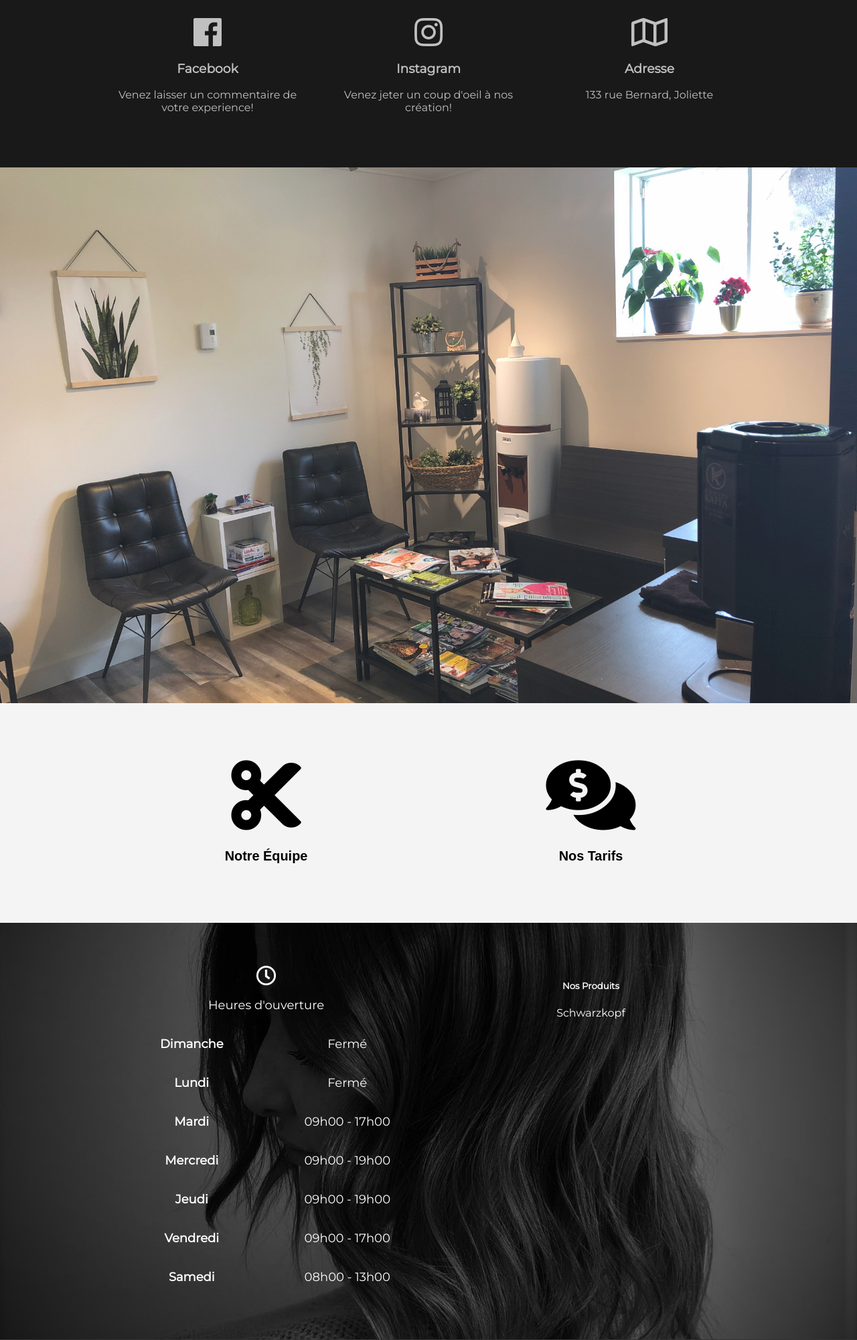
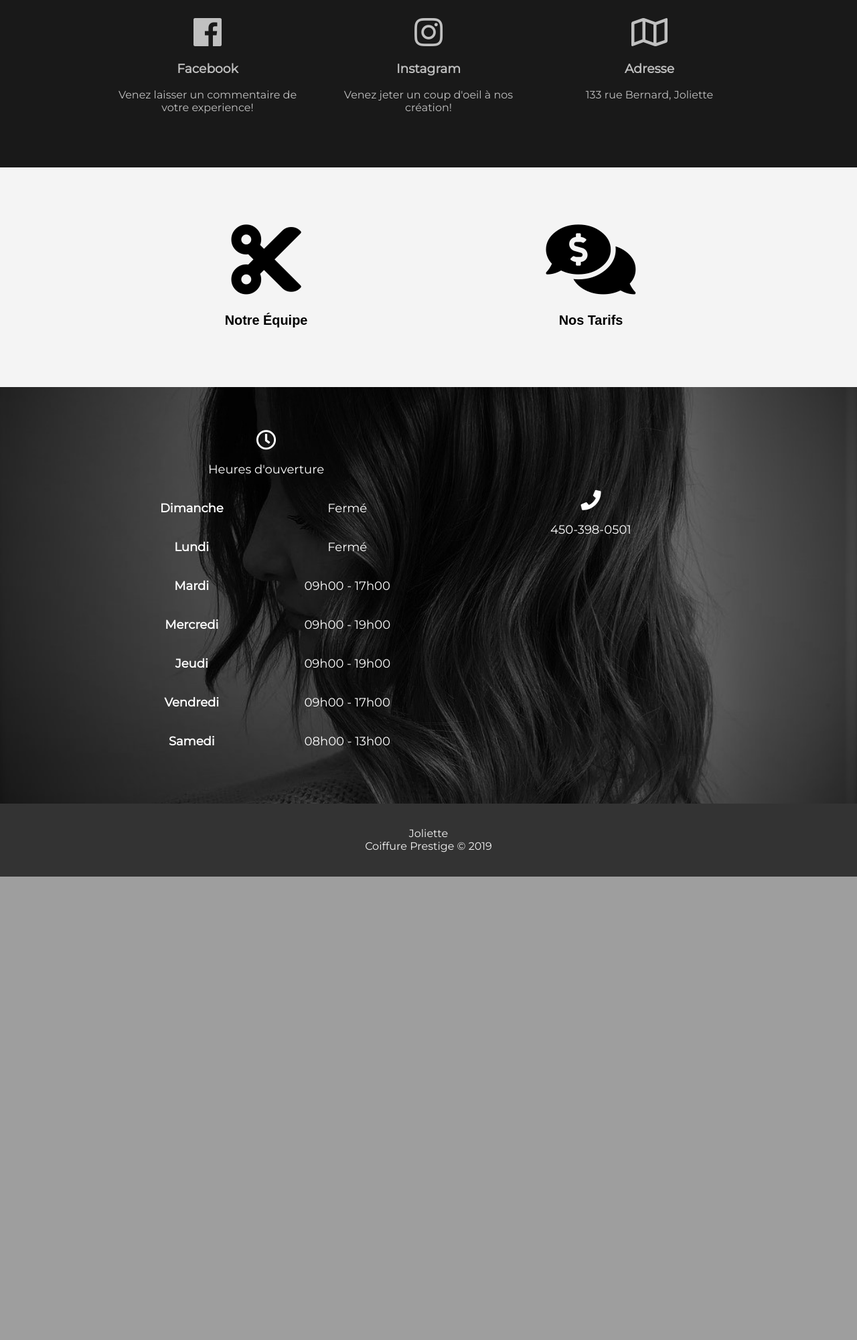
Before and after one commit to SebasMorneau/hairmariepierremorneau, a PHP site: page / in a window 1280 px wide. Shown: the part 840-2841 px from the top of the page at 67% size. After the commit the page ends 2149 px from the top, so only its background shows below. Run offline with PHP 8.4, Linux system fonts and the light colour scheme; some libraries are stand-ins or nearby versions.

Commit message:
small change

```diff
--- a/index.html
+++ b/index.html
@@ -49,24 +49,6 @@
     </div>
   </section>
 
-
-
-  <section class="cover-image bg-light">
-
-
-
-    <div class="image"></div>
-
-
-
-
-  </section>
-
-
-
-
-
-
   <!-- About -->
   <section class="about bg-light">
     <div class="container">
@@ -96,11 +78,11 @@
               <div class="card emp1"></div>
               <h3>MARIE-PIERRE MORNEAU</h3>
               <p>Professionnelle depuis 2012</p>
-              <!-- <ul>
-                  <li><i class="fab fa-facebook-f"></i></li>
-                  <li><i class="fab fa-instagram"></i></li>
-                  <li><i class="fas fa-phone"></i></li>
-                </ul> -->
+              <ul>
+
+                  <!-- <li onclick="window.location=''"><i class="fab fa-instagram"></i></li> -->
+
+                </ul>
             </div>
           </div>
 
@@ -110,7 +92,7 @@
             <div class="profile_card">
               <div class="card emp2"></div>
               <h3>MARIE-CLAUDE DAUPHIN</h3>
-              <p>Professionnelle depuis 2012</p>
+              <!-- <p>Professionnelle depuis 2012</p> -->
               <!-- <ul>
                   <li><i class="fab fa-facebook-f"></i></li>
                   <li><i class="fab fa-instagram"></i></li>
@@ -125,7 +107,7 @@
             <div class="profile_card">
               <div class="card emp3"></div>
               <h3>GABRIELLE POLIQUIN</h3>
-              <p>Professionnelle depuis 2012</p>
+              <!-- <p>Professionnelle depuis 2012</p> -->
               <!-- <ul>
                   <li><i class="fab fa-facebook-f"></i></li>
                   <li><i class="fab fa-instagram"></i></li>
@@ -258,11 +240,9 @@
 
       <!-- fin de la grille horaire -->
       <div class="contact">
-        <!-- <i class="fas fa-phone"></i>
-          <p>450-398-0501</p> -->
-        <h5>Nos Produits</h5>
-        <h7>Schwarzkopf</h7>
-        <h5></h5>
+        <i class="fas fa-phone"></i>
+          <p>450-398-0501</p>
+
       </div>
     </div>
 
--- a/main.css
+++ b/main.css
@@ -2,14 +2,14 @@ body {
   background: rgba(0, 0, 0, 0.9);
   margin: 0;
   color: #fff;
-  font-family: "Montserrat", sans-serif;
+  font-family: 'Montserrat', sans-serif;
 }
 
 .showcase::after {
-  content: "";
+  content: '';
   height: 100vh;
   width: 100%;
-  background-image: url("img/lightblonde.JPG");
+  background-image: url('img/lightblonde.jpg');
   background-size: cover;
   background-repeat: no-repeat;
   background-position: center;
@@ -55,8 +55,8 @@ body {
   padding: 4rem 1rem;
 }
 
-
-@media (max-width: 667px) {}
+@media (max-width: 667px) {
+}
 
 .grid-3 {
   display: grid;
@@ -94,23 +94,6 @@ body {
   color: #f4f4f4;
 }
 
-/* section des images de salon */
-
-
-.image {
-  background-image: url(img/salon1.jpeg);
-  width: 100%;
-  height: 800px;
-  opacity: 0.9;
-  position: relative;
-  background-position: center;
-  background-size: cover;
-  background-repeat: no-repeat;
-  background-attachment: fixed;
-
-}
-
-
 /* Section de selection */
 /* Style the tab content */
 .tabcontent {
@@ -141,7 +124,6 @@ button {
   border-bottom-style: solid;
   border-color: black;
 }
-
 .tablinks {
   margin-bottom: -50px;
 }
@@ -174,7 +156,7 @@ button {
 }
 
 .profile_card {
-  height: 450px;
+  height: 500px;
   width: 300px;
   background-color: #fff5ee;
   overflow: hidden;
@@ -224,7 +206,6 @@ button {
 }
 
 ul li {
-  padding-left: 10px;
   font-size: 18px;
   transition: 1s;
 }
@@ -239,9 +220,8 @@ h4 {
 }
 
 h4:after {
-  content: "\00a0\00a0\00a0\00a0\00a0
-\00a0\00a0\00a0\00a0\00a0\00a0\00a0\00a0\00a0\00a0\00a0 \00a0\00a0\00a0\00a0\00a0\00a0\00a0\00a0\00a0\00a0\00a0 \00a0\00a0\00a0\00a0\00a0\00a0\00a0\00a0\00a0";
-
+  content: '\00a0\00a0\00a0\00a0\00a0
+\00a0\00a0\00a0\00a0\00a0\00a0\00a0\00a0\00a0\00a0\00a0 \00a0\00a0\00a0\00a0\00a0\00a0\00a0\00a0\00a0\00a0\00a0 \00a0\00a0\00a0\00a0\00a0\00a0\00a0\00a0\00a0';
 }
 
 .left p {
@@ -251,7 +231,7 @@ h4:after {
 
 /* Scheduled */
 .scheduled {
-  background-image: url("img/scheduledCover.jpg");
+  background-image: url('img/scheduledCover.jpg');
   background-size: cover;
   background-repeat: no-repeat;
   background-position: center;
@@ -472,7 +452,6 @@ footer p {
 
 /* Landscape */
 @media (max-height: 500px) {
-
   .content .title,
   .content .text {
     display: none;
```
Also changed, not shown: main.js (line endings or trailing spaces).
